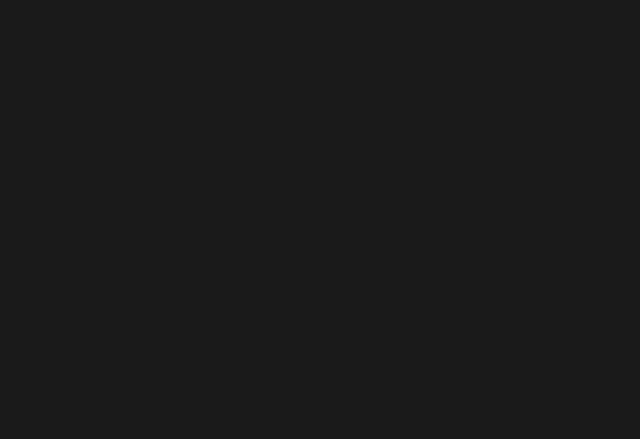
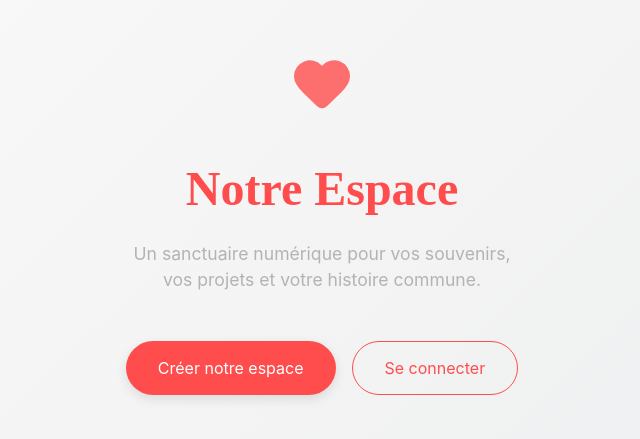
Before and after one commit to Skeletika/chanoel, a React (Vite) app: page /app in a window 1280 px wide. Before the commit this address had no page. Shown: the part 177-616 px from the top of the page, without its empty margins (318-958 px from the left). Built offline with nearby package versions, Linux system fonts and the light colour scheme.

Commit message:
feat: Implement initial application structure with routing, a landing page, and a complete couple onboarding process.

```diff
--- a/src/App.jsx
+++ b/src/App.jsx
@@ -27,7 +27,9 @@ const AppContent = () => {
   return (
     <Router>
       <Routes>
-        <Route path="/" element={<LandingPage />} />
+        {/* Redirige la racine vers /app/ (exclu d'AdSense) */}
+        <Route path="/" element={<Navigate to="/app" replace />} />
+        <Route path="/app" element={<LandingPage />} />
         {/* Pages sous /app/ : exclues du programme AdSense (peu de contenu éditorial) */}
         <Route path="/app/login" element={<Login />} />
         <Route
--- a/src/pages/LandingPage.jsx
+++ b/src/pages/LandingPage.jsx
@@ -57,7 +57,7 @@ const LandingPage = () => {
                 </button>
 
                 <button
-                    onClick={() => navigate('/login')}
+                    onClick={() => navigate('/app/login')}
                     style={{
                         padding: '1rem 2rem',
                         backgroundColor: 'transparent',
--- a/src/pages/Onboarding.jsx
+++ b/src/pages/Onboarding.jsx
@@ -36,7 +36,7 @@ const Onboarding = () => {
     // Security Redirect
     useEffect(() => {
         if (!loading && !session) {
-            navigate('/login');
+            navigate('/app/login');
         }
     }, [session, loading, navigate]);
 
@@ -108,7 +108,7 @@ const Onboarding = () => {
         }
         if (!session?.user?.id) {
             alert("Erreur: Session expirée. Veuillez vous reconnecter.");
-            navigate('/login');
+            navigate('/app/login');
             return;
         }
 
```
